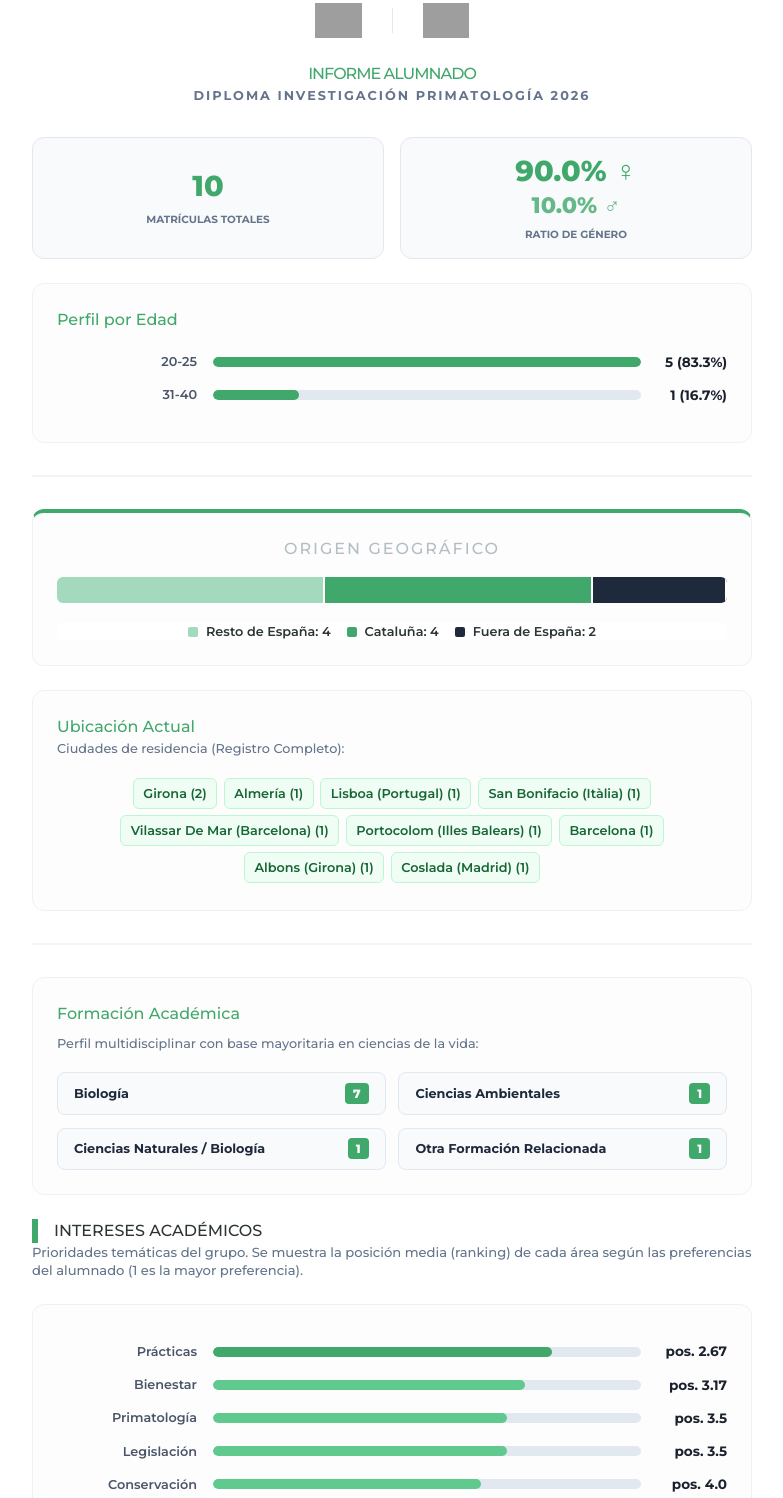
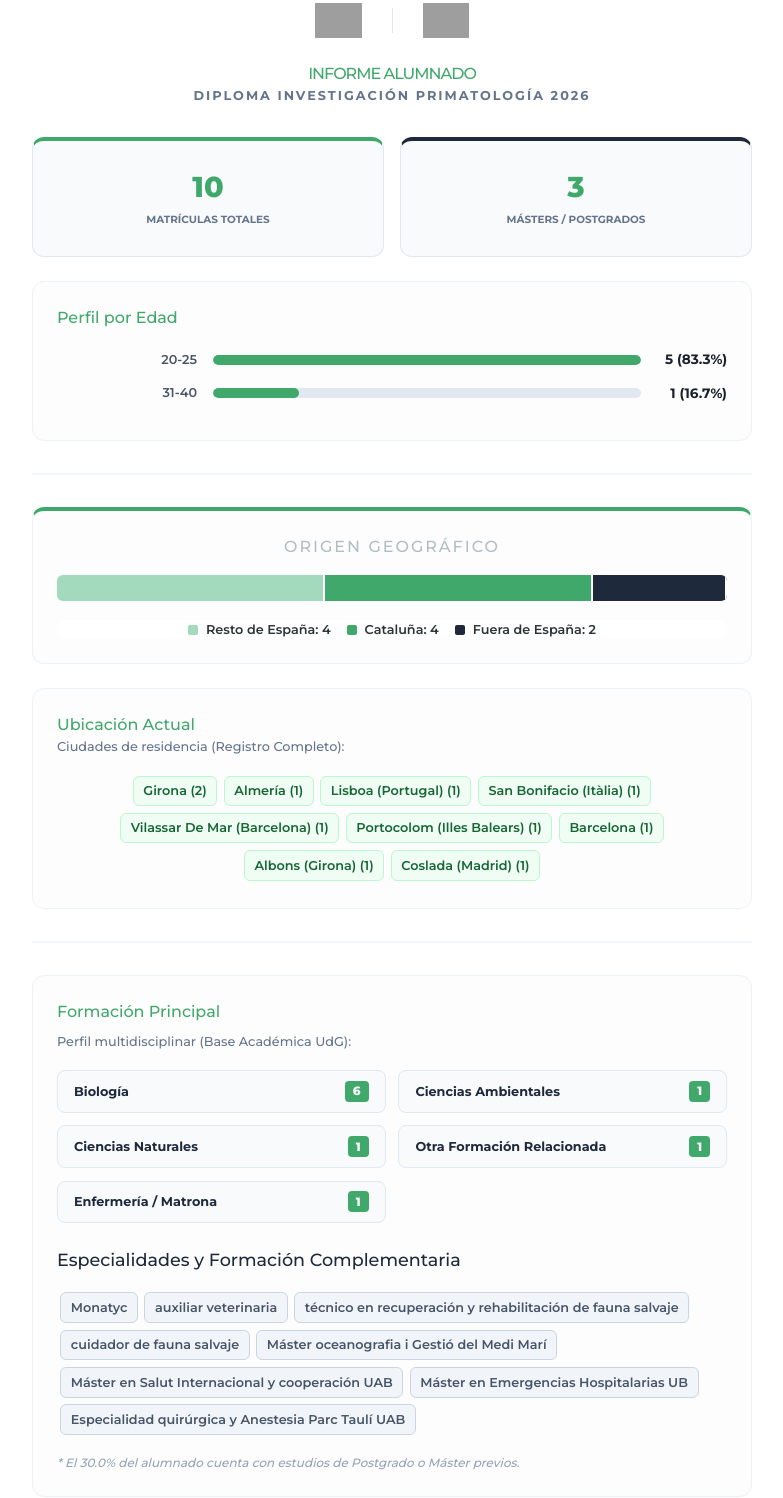
Before and after one commit to MONATYC/info_alumnas, a plain HTML site: page index.html in a window 1280 px wide. Shown: the part 69-1567 px from the top of the page, without its empty margins (248-1031 px from the left). Drawn offline with nearby package versions, Linux system fonts and the light colour scheme; grey boxes are pictures that could not be loaded.

Commit message:
modified:   index.html

```diff
--- a/index.html
+++ b/index.html
@@ -95,13 +95,13 @@
 
   <!-- 1. KPIs -->
   <div class="kpi-grid">
-    <div class="kpi-box">
+    <div class="kpi-box" style="border-top: 4px solid #41a86b;">
       <div class="kpi-value">10</div>
       <div class="kpi-label">Matrículas Totales</div>
     </div>
-    <div class="kpi-box">
-      <div class="kpi-value"><div>90.0% ♀</div><div style="font-size: 1.4rem; opacity: 0.8; margin-top: 0.2rem;">10.0% ♂</div></div>
-      <div class="kpi-label">Ratio de Género</div>
+    <div class="kpi-box" style="border-top: 4px solid #1e293b;">
+      <div class="kpi-value">3</div>
+      <div class="kpi-label">Másters / Postgrados</div>
     </div>
   </div>
 
@@ -147,26 +147,35 @@
 
   <!-- 5. FORMACIÓN -->
   <div class="card">
-    <h3 style="margin-bottom: 1rem;">Formación Académica</h3>
-    <p style="font-size: 0.8rem; color: #64748b; margin-top: -0.5rem; margin-bottom: 1.2rem;">Perfil multidisciplinar con base mayoritaria en ciencias de la vida:</p>
-    <div style="display: grid; grid-template-columns: 1fr 1fr; gap: 0.8rem;">
+    <h3 style="margin-bottom: 1rem;">Formación Principal</h3>
+    <p style="font-size: 0.8rem; color: #64748b; margin-top: -0.5rem; margin-bottom: 1.2rem;">Perfil multidisciplinar (Base Académica UdG):</p>
+    <div style="display: grid; grid-template-columns: 1fr 1fr; gap: 0.8rem; margin-bottom: 1.5rem;">
       <div style="background: #f8fafc; padding: 0.6rem 1rem; border-radius: 8px; border: 1px solid #e2e8f0; display: flex; justify-content: space-between; align-items: center;">
         <span style="font-size: 0.8rem; font-weight: 700; color: #1e293b;">Biología</span>
-        <span style="background: #41a86b; color: white; border-radius: 4px; padding: 0.1rem 0.5rem; font-size: 0.75rem; font-weight: 800;">7</span>
+        <span style="background: #41a86b; color: white; border-radius: 4px; padding: 0.1rem 0.5rem; font-size: 0.75rem; font-weight: 800;">6</span>
       </div>
       <div style="background: #f8fafc; padding: 0.6rem 1rem; border-radius: 8px; border: 1px solid #e2e8f0; display: flex; justify-content: space-between; align-items: center;">
         <span style="font-size: 0.8rem; font-weight: 700; color: #1e293b;">Ciencias Ambientales</span>
         <span style="background: #41a86b; color: white; border-radius: 4px; padding: 0.1rem 0.5rem; font-size: 0.75rem; font-weight: 800;">1</span>
       </div>
       <div style="background: #f8fafc; padding: 0.6rem 1rem; border-radius: 8px; border: 1px solid #e2e8f0; display: flex; justify-content: space-between; align-items: center;">
-        <span style="font-size: 0.8rem; font-weight: 700; color: #1e293b;">Ciencias Naturales / Biología</span>
+        <span style="font-size: 0.8rem; font-weight: 700; color: #1e293b;">Ciencias Naturales</span>
         <span style="background: #41a86b; color: white; border-radius: 4px; padding: 0.1rem 0.5rem; font-size: 0.75rem; font-weight: 800;">1</span>
       </div>
       <div style="background: #f8fafc; padding: 0.6rem 1rem; border-radius: 8px; border: 1px solid #e2e8f0; display: flex; justify-content: space-between; align-items: center;">
         <span style="font-size: 0.8rem; font-weight: 700; color: #1e293b;">Otra Formación Relacionada</span>
         <span style="background: #41a86b; color: white; border-radius: 4px; padding: 0.1rem 0.5rem; font-size: 0.75rem; font-weight: 800;">1</span>
       </div>
+      <div style="background: #f8fafc; padding: 0.6rem 1rem; border-radius: 8px; border: 1px solid #e2e8f0; display: flex; justify-content: space-between; align-items: center;">
+        <span style="font-size: 0.8rem; font-weight: 700; color: #1e293b;">Enfermería / Matrona</span>
+        <span style="background: #41a86b; color: white; border-radius: 4px; padding: 0.1rem 0.5rem; font-size: 0.75rem; font-weight: 800;">1</span>
+      </div>
     </div>
+
+    <h3 style="margin-bottom: 1rem; border:none; padding-left:0; color:#1e293b; font-size:1.1rem;">Especialidades y Formación Complementaria</h3>
+    <div style="display: flex; flex-wrap: wrap;"><span class="tag" style="background: #f1f5f9; border-color: #cbd5e1; color: #475569;">Monatyc</span><span class="tag" style="background: #f1f5f9; border-color: #cbd5e1; color: #475569;">auxiliar veterinaria</span><span class="tag" style="background: #f1f5f9; border-color: #cbd5e1; color: #475569;">técnico en recuperación y rehabilitación de fauna salvaje</span><span class="tag" style="background: #f1f5f9; border-color: #cbd5e1; color: #475569;">cuidador de fauna salvaje</span><span class="tag" style="background: #f1f5f9; border-color: #cbd5e1; color: #475569;">Máster oceanografia i Gestió del Medi Marí</span><span class="tag" style="background: #f1f5f9; border-color: #cbd5e1; color: #475569;">Máster en Salut Internacional y cooperación UAB</span><span class="tag" style="background: #f1f5f9; border-color: #cbd5e1; color: #475569;">Máster en Emergencias Hospitalarias UB</span><span class="tag" style="background: #f1f5f9; border-color: #cbd5e1; color: #475569;">Especialidad quirúrgica y Anestesia Parc Taulí UAB</span>
+    </div>
+    <p style="font-size: 0.75rem; color: #94a3b8; margin-top: 1rem; font-style: italic;">* El 30.0% del alumnado cuenta con estudios de Postgrado o Máster previos.</p>
   </div>
 
   <!-- 6. INTERESES -->
```
